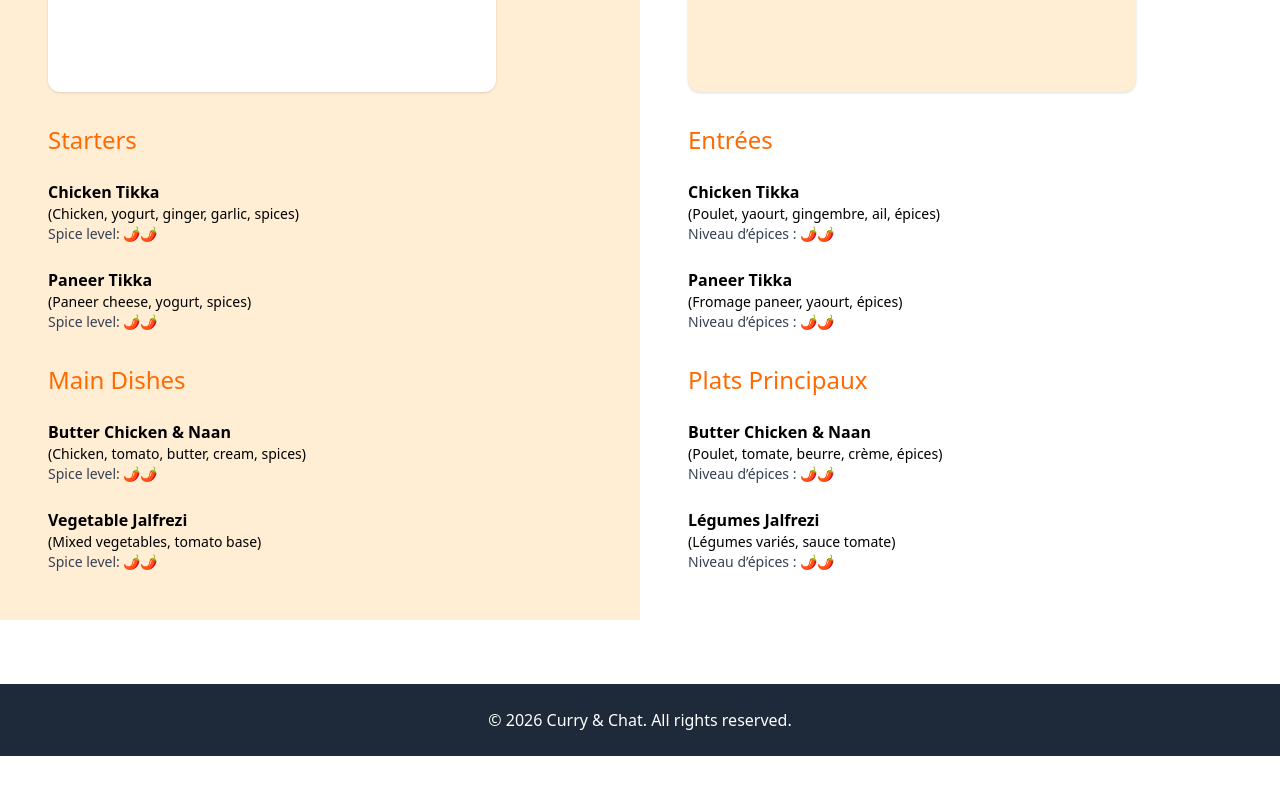
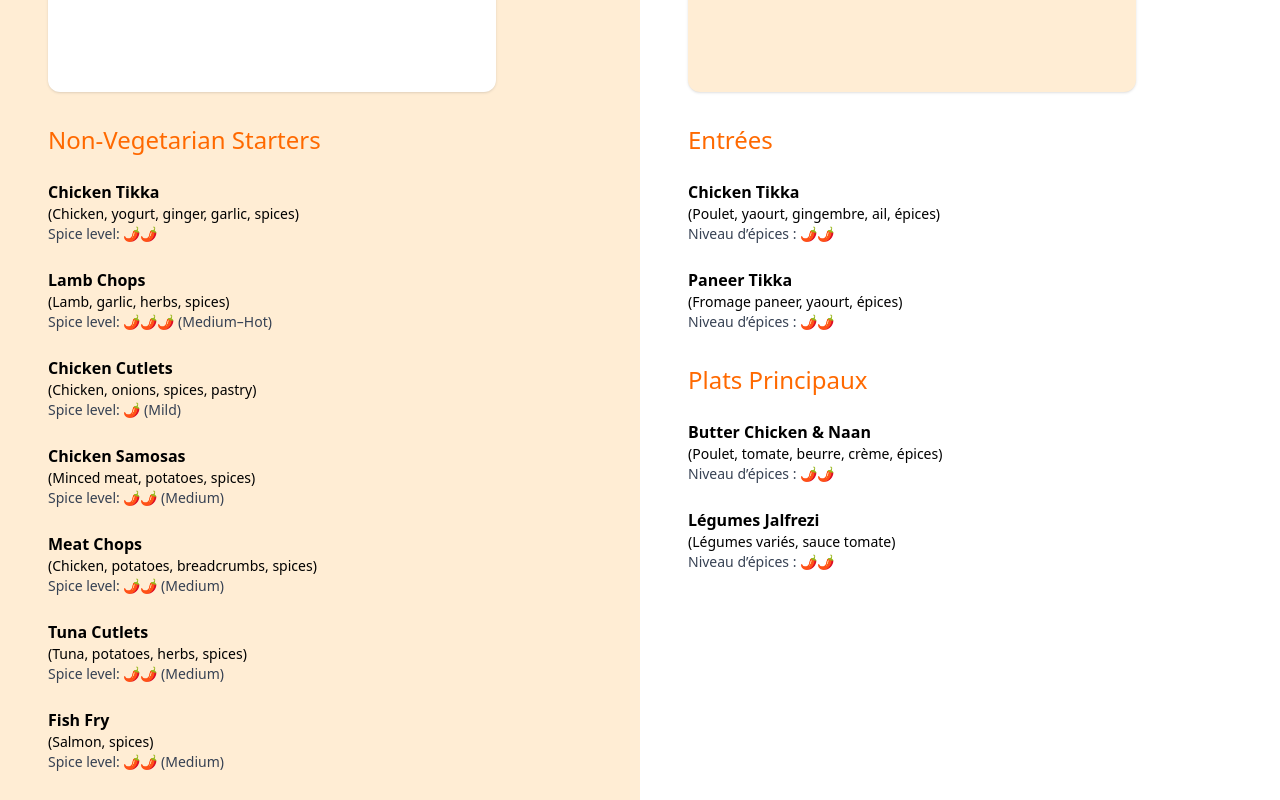
Before and after one commit to amritapathak89/curryandchat, a Next.js app: page /Recipes in a window 1280 px wide. Shown: the part 440-1240 px from the top of the page. Before the commit the page ends 1196 px from the top, so only its background shows below. Built offline with nearby package versions, Linux system fonts and the light colour scheme.

Commit message:
update recipe page

```diff
--- a/src/app/(client-section)/Recipes/page.tsx
+++ b/src/app/(client-section)/Recipes/page.tsx
@@ -24,17 +24,41 @@ const Recipes = () => {
             <span className="text-gray-400">Image preview</span>
           </div>
           <div className="space-y-6">
-            <h2 className="text-2xl text-orange-500 font-medium">Starters</h2>
+            <h2 className="text-2xl text-orange-500 font-medium">Non-Vegetarian Starters</h2>
             <div>
               <h3 className="font-semibold text-black">Chicken Tikka</h3>
               <p className="text-sm text-black">(Chicken, yogurt, ginger, garlic, spices)</p>
               <p className="text-sm text-gray-700">Spice level: 🌶️🌶️</p>
             </div>
-
             <div>
-              <h3 className="font-semibold text-black">Paneer Tikka</h3>
-              <p className="text-sm text-black">(Paneer cheese, yogurt, spices)</p>
-              <p className="text-sm text-gray-700">Spice level: 🌶️🌶️</p>
+              <h3 className="font-semibold text-black">Lamb Chops</h3>
+              <p className="text-sm text-black">(Lamb, garlic, herbs, spices)</p>
+              <p className="text-sm text-gray-700">Spice level: 🌶️🌶️🌶️ (Medium–Hot)</p>
+            </div>
+            <div>
+              <h3 className="font-semibold text-black">Chicken Cutlets</h3>
+              <p className="text-sm text-black">(Chicken, onions, spices, pastry)</p>
+              <p className="text-sm text-gray-700">Spice level: 🌶️ (Mild)</p>
+            </div>
+            <div>
+              <h3 className="font-semibold text-black">Chicken Samosas</h3>
+              <p className="text-sm text-black">(Minced meat, potatoes, spices)</p>
+              <p className="text-sm text-gray-700">Spice level: 🌶️🌶️ (Medium)</p>
+            </div>
+            <div>
+              <h3 className="font-semibold text-black">Meat Chops</h3>
+              <p className="text-sm text-black">(Chicken, potatoes, breadcrumbs, spices)</p>
+              <p className="text-sm text-gray-700">Spice level: 🌶️🌶️ (Medium)</p>
+            </div>
+            <div>
+              <h3 className="font-semibold text-black">Tuna Cutlets</h3>
+              <p className="text-sm text-black">(Tuna, potatoes, herbs, spices)</p>
+              <p className="text-sm text-gray-700">Spice level: 🌶️🌶️ (Medium)</p>
+            </div>
+            <div>
+              <h3 className="font-semibold text-black">Fish Fry</h3>
+              <p className="text-sm text-black">(Salmon,  spices)</p>
+              <p className="text-sm text-gray-700">Spice level: 🌶️🌶️ (Medium)</p>
             </div>
           </div>
           <div className="space-y-6">
```
